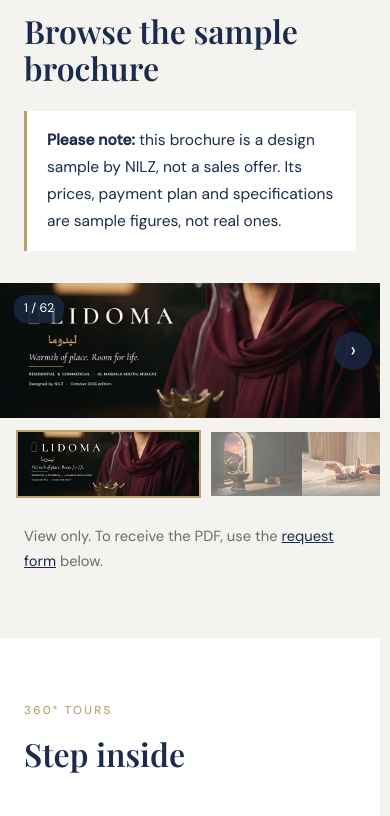
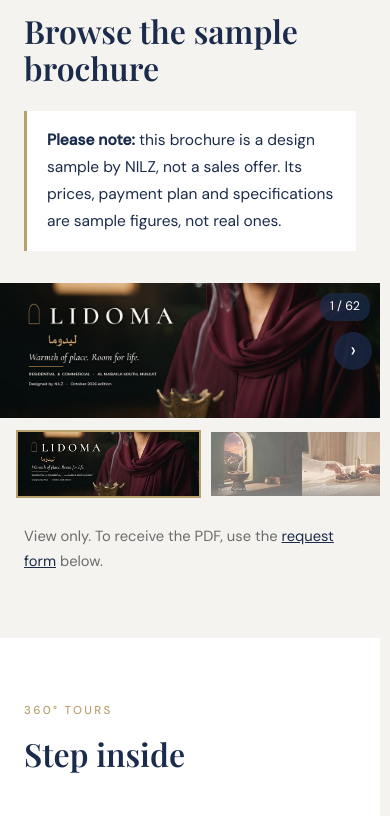
Before and after one commit to nilz1991/NILZDesign, a plain HTML site: page lidoma/index.html in a window 390 px wide. Shown: the part 2351-3167 px from the top of the page. Drawn offline with nearby package versions, Linux system fonts and the light colour scheme; files that its build step writes are made by us from their sources; a web font is replaced by a local one.

Commit message:
Keep the page counter off the Lidoma title on phones
Co-Authored-By: Claude Opus 5.5 <noreply@anthropic.com>

```diff
--- a/css/style.css
+++ b/css/style.css
@@ -2474,6 +2474,7 @@ html[dir="rtl"] .partner-edge { padding: 8px 34px 8px 0; }
   .bv-nav { width: 38px; height: 38px; margin-top: -19px; font-size: 1.3rem; }
   .bv-nav--prev { left: 8px; }
   .bv-nav--next { right: 8px; }
+  .bv-count { left: auto; right: 10px; top: 10px; }
   .lidoma-stats { grid-template-columns: repeat(2, minmax(0, 1fr)); }
   .lidoma-hero__actions .btn { width: 100%; justify-content: center; }
   .lidoma-sample { grid-template-columns: 1fr; }
```
